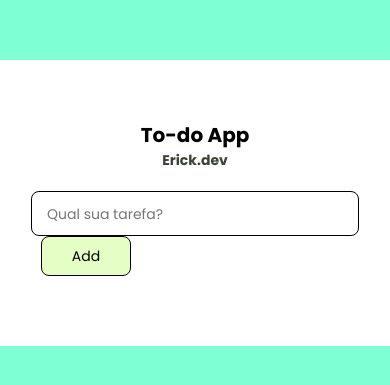
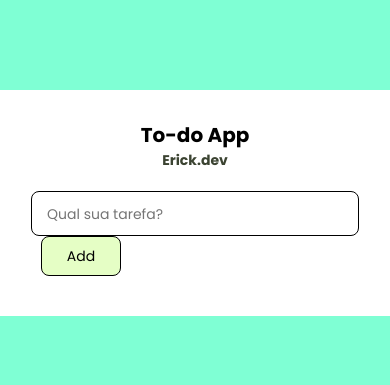
Before and after one commit to itseriqq/todoapp-react, a React (Create React App) app in the folder project/: page / in a window 390 px wide. Shown: the part 219-604 px from the top of the page. Built offline with nearby package versions, Linux system fonts and the light colour scheme.

Commit message:
placing responsiveness to add button

```diff
--- a/project/src/styles.css
+++ b/project/src/styles.css
@@ -19,7 +19,7 @@ body {
     align-items: center;
     width: 500px;
     background-color: #fff;
-    padding: 30px;
+    padding: 15px;
     border-radius: 8px;
 }
 
@@ -45,7 +45,7 @@ input:focus {
 
 .botaoAdicionarItem {
     height: 40px;
-    width: 90px;
+    width: 80px;
     margin-left: 10px;
     background-color: #e5fec5;
     border: 1px solid #000;
```
